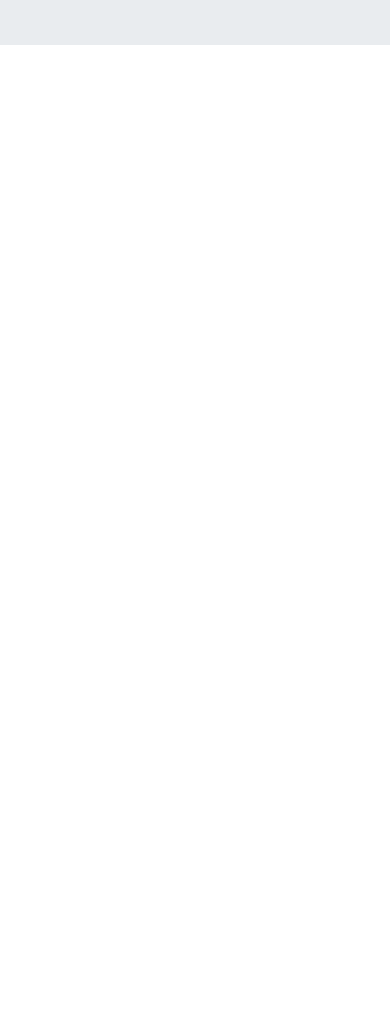
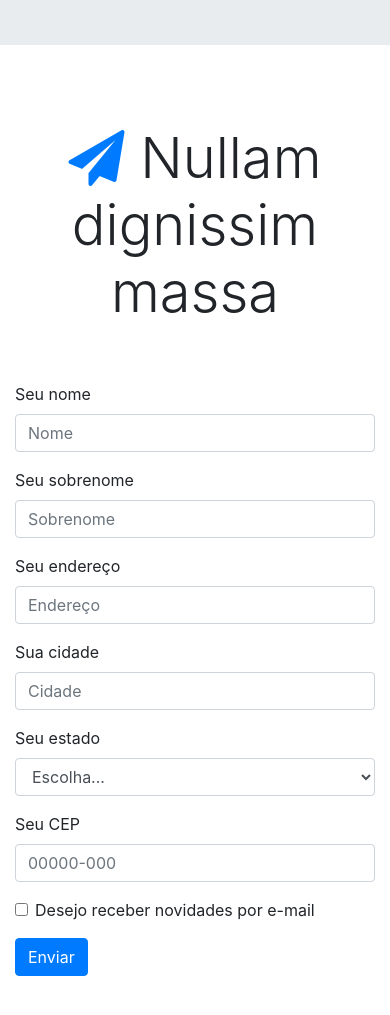
Before and after one commit to franciscojsc/curso-site-com-bootstrap-4, a website: page src/index.html in a window 390 px wide. Shown: the part 4127-5142 px from the top of the page. Before the commit the page ends 4204 px from the top, so only its background shows below. Drawn offline with nearby package versions, Linux system fonts and the light colour scheme.

Commit message:
Crie formulário

```diff
--- a/src/index.html
+++ b/src/index.html
@@ -683,6 +683,143 @@
 
   </div>
 
+  <div class="container">
+
+    <div class="row">
+
+      <div class="col-12 text-center my-5">
+
+        <h1 class="display-4">
+          <i class="fa fa-paper-plane text-primary" aria-hidden="true"></i>
+          Nullam dignissim massa
+        </h1>
+
+      </div>
+
+    </div>
+
+    <div class="row justify-content-center mb-5">
+
+      <div class="col-sm-12 col-md-10 col-lg-8">
+
+        <form>
+
+          <div class="form-row">
+
+            <div class="form-group col-sm-6">
+
+              <label for="inputNome">Seu nome</label>
+              <input type="text" class="form-control" id="inputNome" placeholder="Nome">
+
+            </div>
+
+            <div class="form-group col-sm-6">
+
+              <label for="inputSobrenome">Seu sobrenome</label>
+              <input type="text" class="form-control" id="inputSobrenome" placeholder="Sobrenome">
+
+            </div>
+
+          </div>
+
+          <div class="form-row">
+
+            <div class="form-group col-sm-12">
+
+              <label for="inputEnd">Seu endereço</label>
+              <input type="text" class="form-control" id="inputEnd" placeholder="Endereço">
+
+            </div>
+
+          </div>
+
+          <div class="form-row">
+
+            <div class="form-group col-sm-6">
+
+              <label for="inputCidade">Sua cidade</label>
+              <input type="text" class="form-control" id="inputCidade" placeholder="Cidade">
+
+            </div>
+
+            <div class="form-group col-sm-4">
+
+              <label for="inputEst">Seu estado</label>
+              <select id="inputEst" class="form-control">
+                <option selected>Escolha...</option>
+                <option>AC</option>
+                <option>AL</option>
+                <option>AM</option>
+                <option>AP</option>
+                <option>BA</option>
+                <option>CE</option>
+                <option>DF</option>
+                <option>ES</option>
+                <option>GO</option>
+                <option>MA</option>
+                <option>MG</option>
+                <option>MT</option>
+                <option>MS</option>
+                <option>PA</option>
+                <option>PB</option>
+                <option>PE</option>
+                <option>PI</option>
+                <option>PR</option>
+                <option>RJ</option>
+                <option>RO</option>
+                <option>RN</option>
+                <option>RS</option>
+                <option>SC</option>
+                <option>SE</option>
+                <option>SP</option>
+                <option>TO</option>
+              </select>
+
+            </div>
+
+            <div class="form-group col-sm-2">
+
+              <label for="inputCEP">Seu CEP</label>
+              <input type="text" class="form-control" id="inputCEP" placeholder="00000-000">
+
+            </div>
+
+          </div>
+
+          <div class="form-row">
+
+            <div class="form-group col-sm-12">
+
+              <div class="form-check">
+
+                <label class="form-check-label">
+                  <input class="form-check-input" type="checkbox">Desejo receber novidades por e-mail
+                </label>
+
+              </div>
+
+            </div>
+
+          </div>
+
+          <div class="form-row">
+
+            <div class="col-sm-12">
+
+              <button type="submit" class="btn btn-primary">Enviar</button>
+
+            </div>
+
+          </div>
+
+        </form>
+
+      </div>
+
+    </div>
+
+  </div>
+
   <!-- JavaScript (Opcional) -->
   <!-- jQuery primeiro, depois Popper.js, depois Bootstrap JS -->
   <script src="./node_modules/jquery/dist/jquery.js"></script>
```
